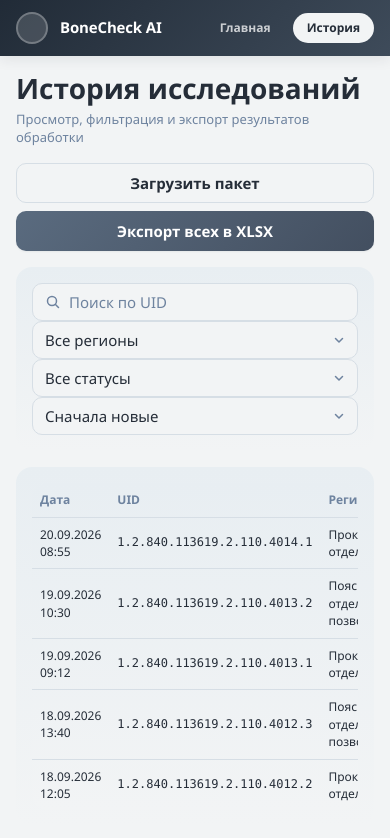
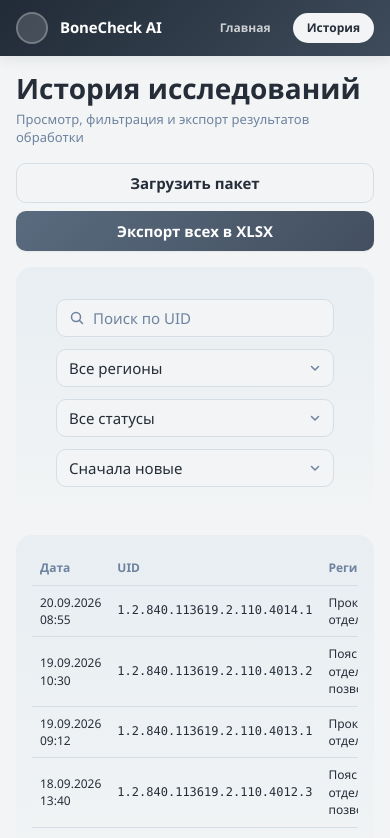
Before and after one commit to mister-kaka/bonecheck-ai, a React (Vite) app in the folder frontend/: page /history in a window 390 px wide. Shown: the top 838 px of the page. Built offline with nearby package versions, Linux system fonts and the light colour scheme; a web font is replaced by a local one.

Commit message:
правки фильтров в HistoryPage

```diff
--- a/frontend/src/styles/HistoryFilters.module.css
+++ b/frontend/src/styles/HistoryFilters.module.css
@@ -0,0 +1,33 @@
+.filters {
+  display: flex;
+  flex-wrap: wrap;
+  align-items: center;
+  gap: var(--space-3);
+  padding: var(--space-4) var(--space-5);
+  border-radius: var(--radius-md);
+}
+
+.searchField {
+  flex: 1 1 240px;
+  min-width: 200px;
+}
+
+.selectField {
+  flex: 0 0 auto;
+  min-width: 160px;
+}
+
+/* адаптив: на узких экранах переносим на строки */
+@media (max-width: 900px) {
+  .filters {
+    flex-direction: column;
+    align-items: stretch;
+  }
+
+  .searchField,
+  .selectField {
+    flex: 1 1 auto;
+    width: 100%;
+    min-width: 0;
+  }
+}
--- a/frontend/src/styles/HistoryPage.module.css
+++ b/frontend/src/styles/HistoryPage.module.css
@@ -45,7 +45,7 @@
 .block {
   background: var(--gradient-card);
   border-radius: var(--radius-lg);
-  padding: var(--space-5);
+  padding: var(--space-1);
 }
 
 .footer {
```
